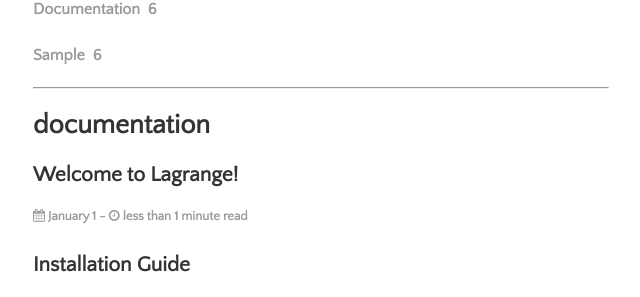
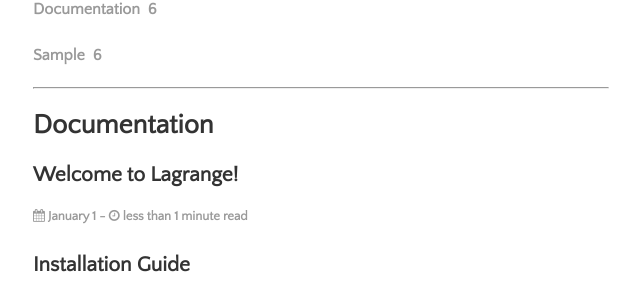
Before and after one commit to manuel-guilbault/manuel-guilbault.github.io, a Jekyll site: the page built from tags.md, in a window 1280 px wide. Shown: the part 221-518 px from the top of the page, without its empty margins (319-959 px from the left). Built offline with Jekyll 4.4.1, drawn with Linux system fonts in a browser that asks for light colours; nearby versions of some CDN libraries.

Commit message:
Capitalize tags

```diff
--- a/_layouts/post.html
+++ b/_layouts/post.html
@@ -15,7 +15,7 @@
 {% if page.tags %}
   <div>
     {% for tag in page.tags %}
-      <a href="{{ site.baseurl }}/tags/{{tag}}" class="tag">#{{tag}}</a>
+      <a href="{{ site.baseurl }}/tags/{{tag}}" class="tag">#{{tag | capitalize}}</a>
     {% endfor %}
   </div>
 {% endif %}
--- a/index.html
+++ b/index.html
@@ -17,7 +17,7 @@
     {% if post.tags %}
       <div>
         {% for tag in post.tags %}
-          <a href="{{ site.baseurl }}/tags.html#{{tag}}" class="tag">#{{tag}}</a>
+          <a href="{{ site.baseurl }}/tags.html#{{tag}}" class="tag">#{{tag | capitalize}}</a>
         {% endfor %}
       </div>
     {% endif %}
--- a/tags.md
+++ b/tags.md
@@ -13,7 +13,7 @@
 
 <ul class="posts">
   {% for tag in site.tags %}
-    <h2 id="{{ tag[0] | slugify }}">{{ tag[0] }}</h2>
+    <h2 id="{{ tag[0] | slugify }}">{{ tag[0] | capitalize }}</h2>
 
     {% for post in tag[1] %}
       <li itemscope>
```
